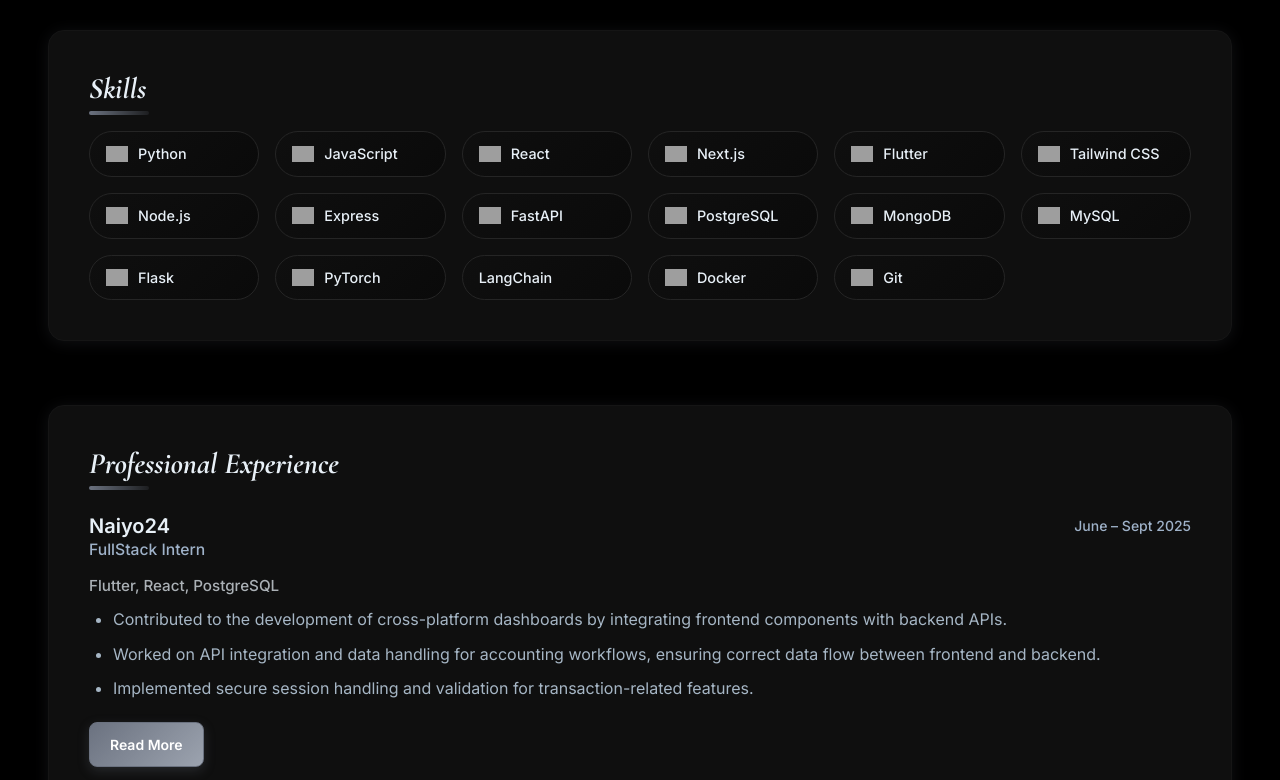
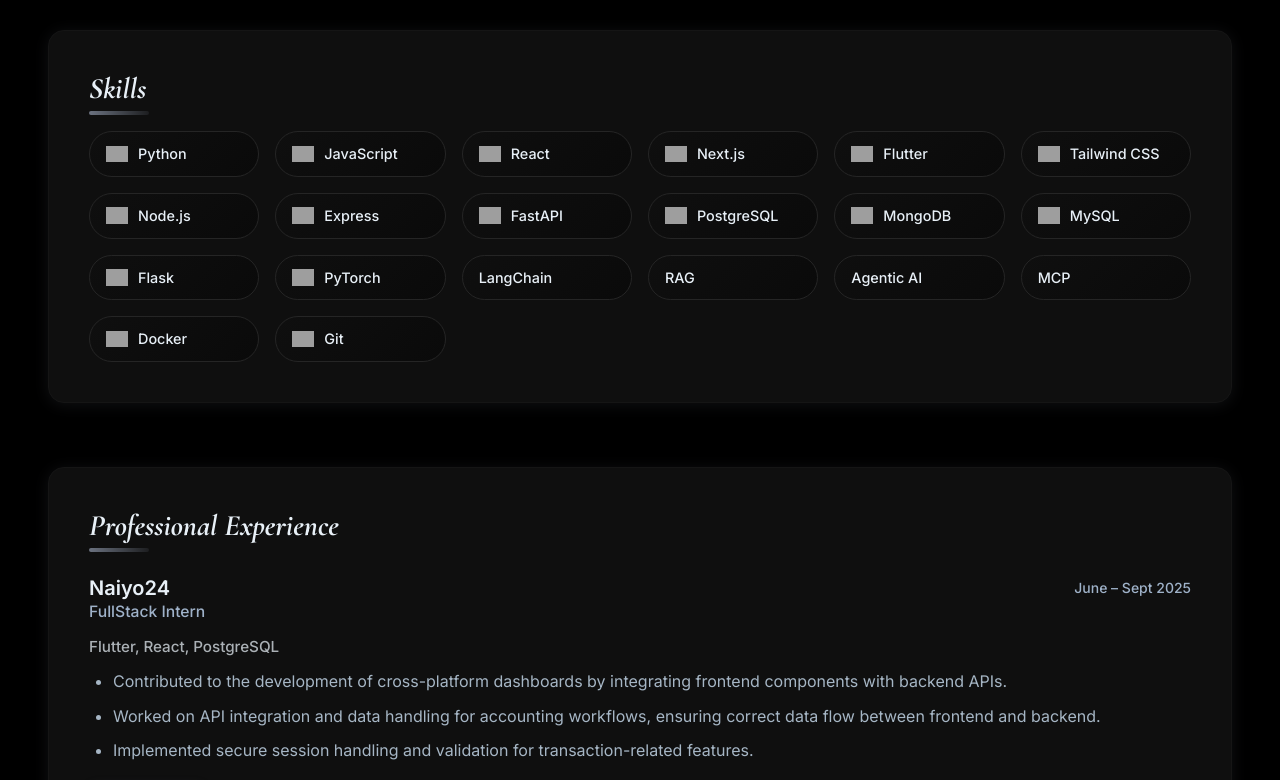
Before and after one commit to Abhii-04/new_portfolio, a plain HTML site: page index.html in a window 1280 px wide. Shown: the part 898-1678 px from the top of the page. Drawn offline with nearby package versions, Linux system fonts and the light colour scheme; grey boxes are pictures that could not be loaded.

Commit message:
added ai skills

```diff
--- a/index.html
+++ b/index.html
@@ -197,6 +197,15 @@
           </div>
           <div class="skill-badge">
             <span>LangChain</span>
+          </div>
+          <div class="skill-badge">
+            <span>RAG</span>
+          </div>
+          <div class="skill-badge">
+            <span>Agentic AI</span>
+          </div>
+          <div class="skill-badge">
+            <span>MCP</span>
           </div>
           <div class="skill-badge">
             <img
```
